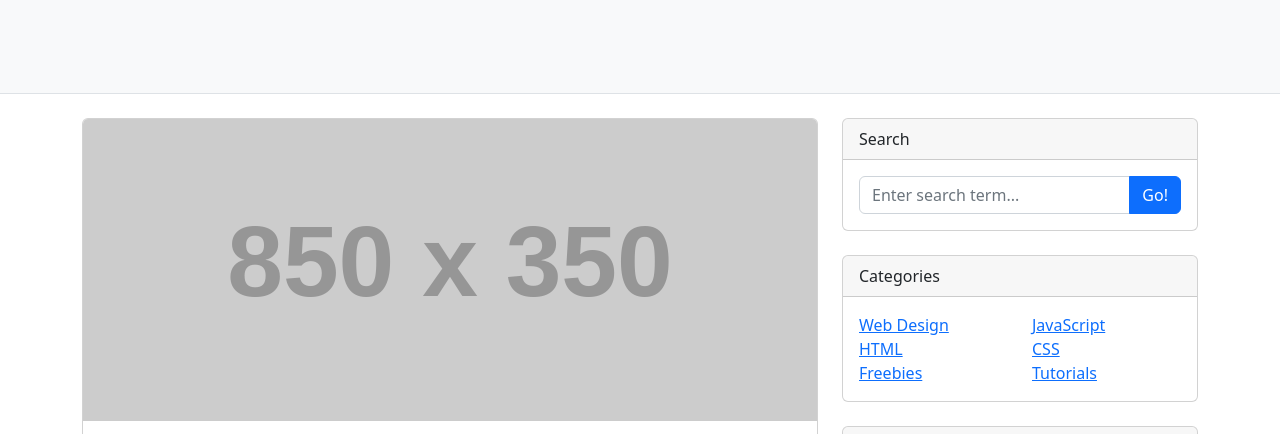
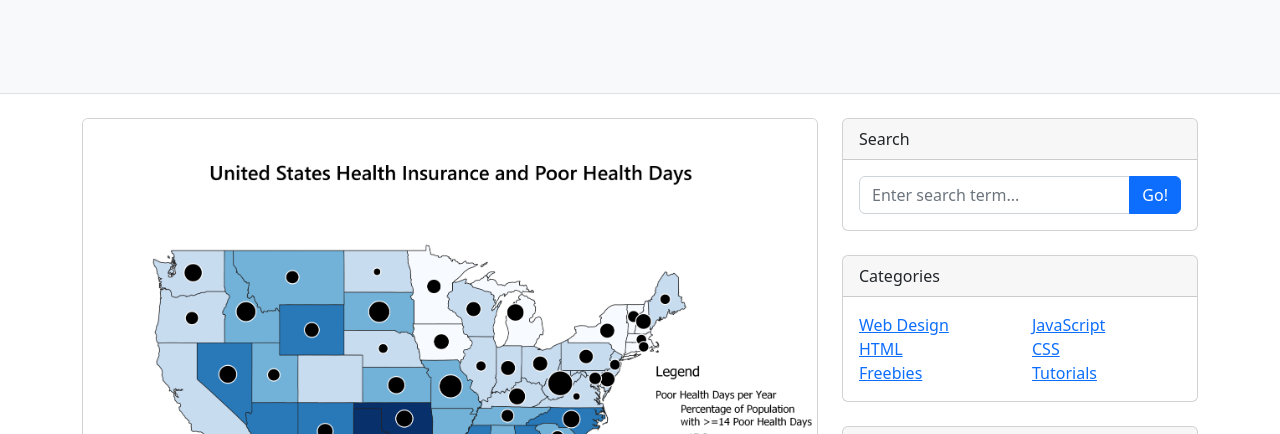
Before and after one commit to czahn2/czahn2.github.io, a plain HTML site: page index.html in a window 1280 px wide. Shown: the part 241-675 px from the top of the page. Drawn offline with nearby package versions, Linux system fonts and the light colour scheme; placeholder pictures from the web are drawn by us.

Commit message:
adding image to bootstrap page

```diff
--- a/index.html
+++ b/index.html
@@ -43,7 +43,7 @@
                 <div class="col-lg-8">
                     <!-- Featured blog post-->
                     <div class="card mb-4">
-                        <a href="#!"><img class="card-img-top" src="https://dummyimage.com/850x350/dee2e6/6c757d.jpg" alt="..." /></a>
+                        <a href="#!"><img class="card-img-top" src="img/Atlas_map1_legend.png" alt="..." /></a>
                         <div class="card-body">
                             <div class="small text-muted">Fall 2023</div>
                             <h2 class="card-title">Health Mapping Atlas</h2>
```
Also changed, not shown: img/Atlas_map1_legend.png (added).
